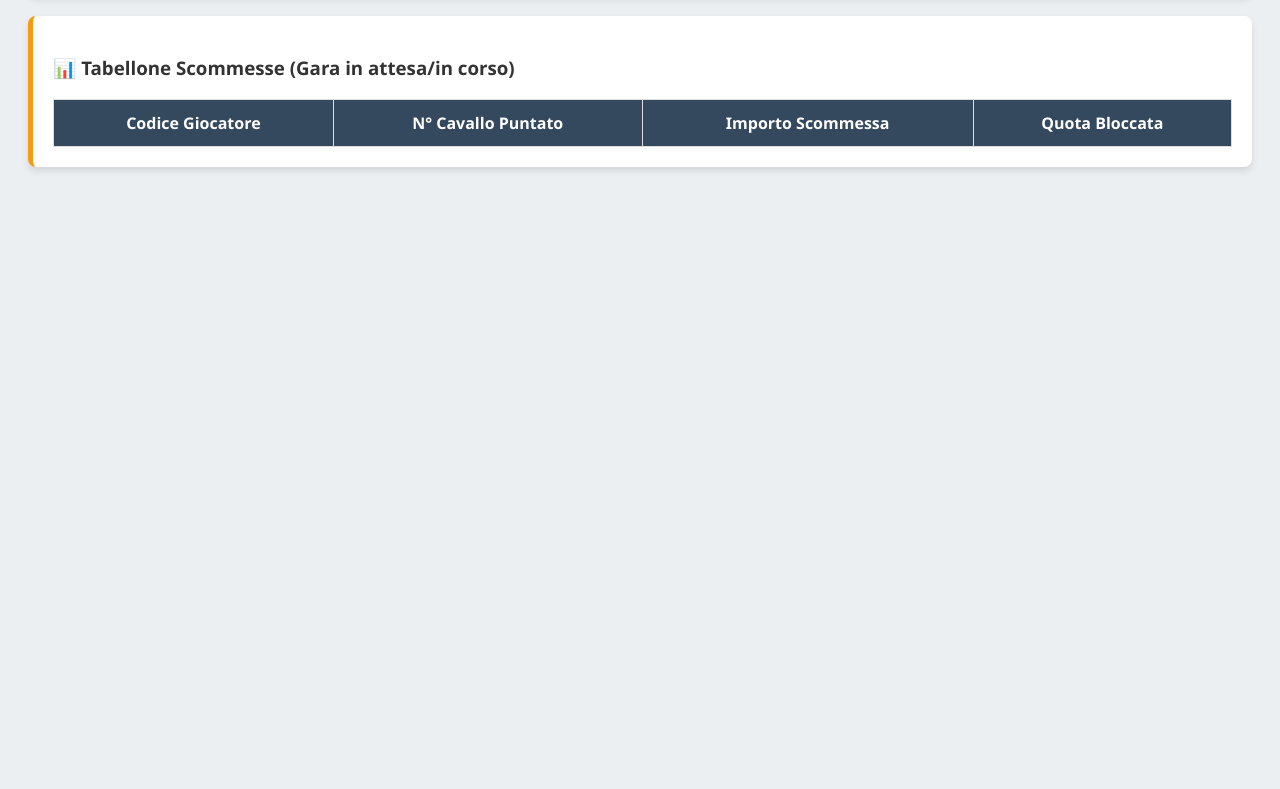
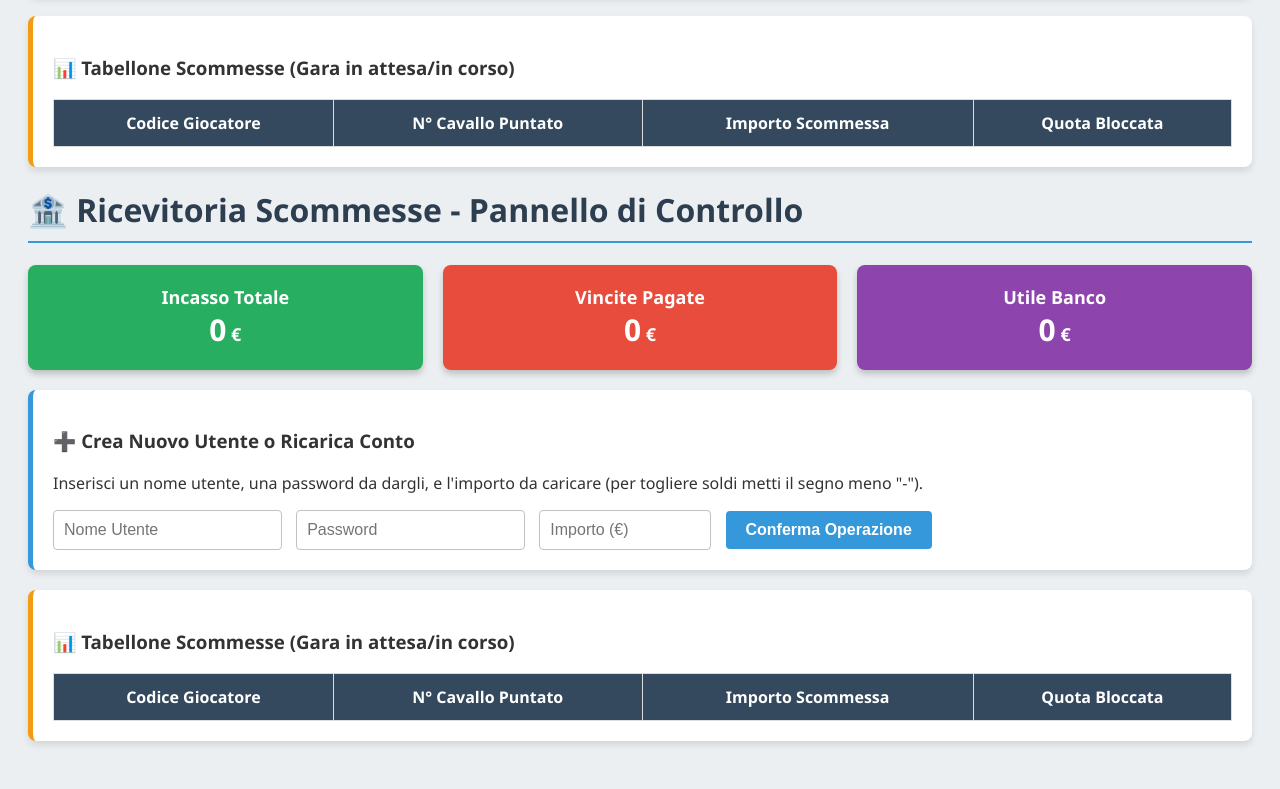
Before and after one commit to pietrolmb/bet-horses-app, a Flask app: page /admin in a window 1280 px wide. Shown: the part 435-1224 px from the top of the page. Before the commit the page ends 606 px from the top, so only its background shows below. Run offline with Flask 3, Linux system fonts and the light colour scheme; lists and menus that the app fills with data are empty; some libraries are stand-ins or nearby versions.

Commit message:
admin.html

```diff
--- a/templates/admin.html
+++ b/templates/admin.html
@@ -109,3 +109,109 @@
     </script>
 </body>
 </html>
+<!DOCTYPE html>
+<html>
+<head>
+    <title>Pannello Gestore - Corse Cavalli</title>
+    <script src="https://cdnjs.cloudflare.com/ajax/libs/socket.io/4.0.1/socket.io.js"></script>
+    <style>
+        body { font-family: 'Segoe UI', sans-serif; background: #eceff1; padding: 20px; color: #333;}
+        h1 { color: #2c3e50; border-bottom: 2px solid #3498db; padding-bottom: 10px;}
+        .card { background: white; padding: 20px; border-radius: 8px; box-shadow: 0 4px 6px rgba(0,0,0,0.1); margin-bottom: 20px; }
+
+        /* Box Statistiche */
+        .stats { display: flex; gap: 20px; margin-bottom: 20px;}
+        .stat-box { flex: 1; padding: 20px; border-radius: 8px; text-align: center; color: white; font-size: 18px; font-weight: bold; box-shadow: 0 4px 6px rgba(0,0,0,0.2);}
+
+        /* Form e Pulsanti */
+        input { padding: 10px; font-size: 16px; border: 1px solid #bdc3c7; border-radius: 4px; margin-right: 10px;}
+        button { padding: 10px 20px; font-size: 16px; background: #3498db; color: white; border: none; border-radius: 4px; cursor: pointer; font-weight: bold;}
+        button:hover { background: #2980b9; }
+
+        /* Tabelle */
+        table { width: 100%; border-collapse: collapse; margin-top: 15px; }
+        th, td { padding: 12px; border: 1px solid #ddd; text-align: center; }
+        th { background: #34495e; color: white; }
+    </style>
+</head>
+<body>
+    <h1>🏦 Ricevitoria Scommesse - Pannello di Controllo</h1>
+
+    <div class="stats">
+        <div class="stat-box" style="background: #27ae60;">
+            Incasso Totale<br><span id="inc" style="font-size: 30px;">0</span> €
+        </div>
+        <div class="stat-box" style="background: #e74c3c;">
+            Vincite Pagate<br><span id="pag" style="font-size: 30px;">0</span> €
+        </div>
+        <div class="stat-box" style="background: #8e44ad;">
+            Utile Banco<br><span id="util" style="font-size: 30px;">0</span> €
+        </div>
+    </div>
+
+    <div class="card" style="border-left: 5px solid #3498db;">
+        <h3>➕ Crea Nuovo Utente o Ricarica Conto</h3>
+        <p>Inserisci un nome utente, una password da dargli, e l'importo da caricare (per togliere soldi metti il segno meno "-").</p>
+        <input type="text" id="nuovo-user" placeholder="Nome Utente">
+        <input type="text" id="nuova-pass" placeholder="Password">
+        <input type="number" id="importo" placeholder="Importo (€)" style="width: 150px;">
+        <button onclick="gestioneSoldi()">Conferma Operazione</button>
+    </div>
+
+    <div class="card" style="border-left: 5px solid #f39c12;">
+        <h3>📊 Tabellone Scommesse (Gara in attesa/in corso)</h3>
+        <table id="tabella-scommesse">
+            <thead>
+                <tr>
+                    <th>Codice Giocatore</th>
+                    <th>N° Cavallo Puntato</th>
+                    <th>Importo Scommessa</th>
+                    <th>Quota Bloccata</th>
+                </tr>
+            </thead>
+            <tbody>
+                </tbody>
+        </table>
+    </div>
+
+    <script>
+        const socket = io();
+
+        // Chiede l'aggiornamento appena si apre la pagina admin
+        socket.emit('request_update');
+
+        function gestioneSoldi() {
+            const user = document.getElementById('nuovo-user').value.trim();
+            const pass = document.getElementById('nuova-pass').value.trim();
+            const amt = document.getElementById('importo').value;
+
+            if(user !== "" && amt !== "") {
+                socket.emit('admin_update_wallet', {user: user, password: pass, amount: parseInt(amt)});
+                document.getElementById('importo').value = ""; // Pulisce il campo
+                document.getElementById('nuova-pass').value = ""; // Pulisce la password
+                alert("Operazione eseguita con successo su " + user);
+            } else {
+                alert("Inserisci Nome Utente, e Importo!");
+            }
+        }
+
+        socket.on('update_data', (serverData) => {
+            // Aggiorna le statistiche in alto
+            document.getElementById('inc').innerText = serverData.admin_stats.totale_incassato;
+            document.getElementById('pag').innerText = serverData.admin_stats.totale_pagato;
+            document.getElementById('util').innerText = serverData.admin_stats.bilancio;
+
+            // Aggiorna la tabella delle scommesse
+            const tbody = document.querySelector('#tabella-scommesse tbody');
+            tbody.innerHTML = "";
+
+            if(serverData.current_race.bets.length === 0) {
+                tbody.innerHTML = '<tr><td colspan="4">Nessuna scommessa per questa corsa.</td></tr>';
+            } else {
+                serverData.current_race.bets.forEach(b => {
+                    tbody.innerHTML += `
+                        <tr>
+                            <td><b>${b.user}</b></td>
+                            <td>Cavallo N° ${b.horse_id}</td>
+                            <td style="color: green; font-weight: bold;">${b.amount} €</td>
+                            <td>${b.quota}</td>
```
